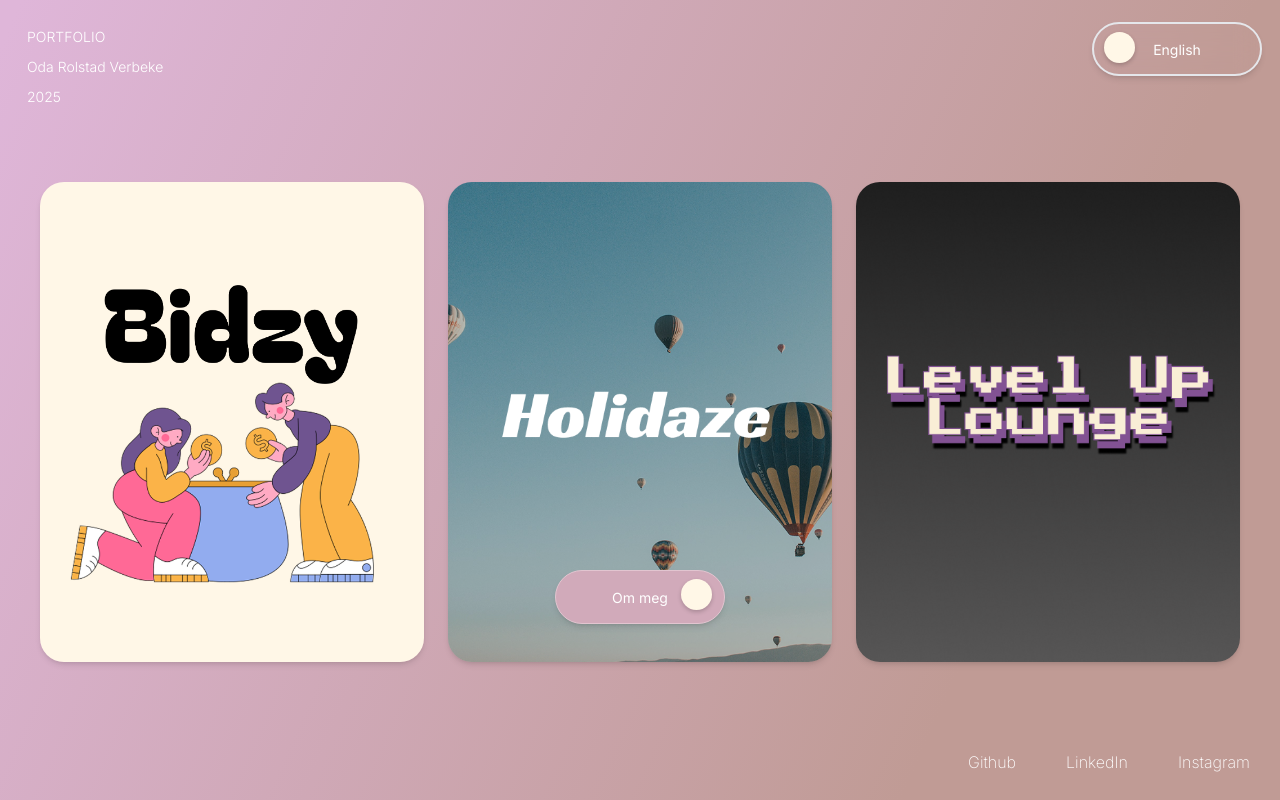
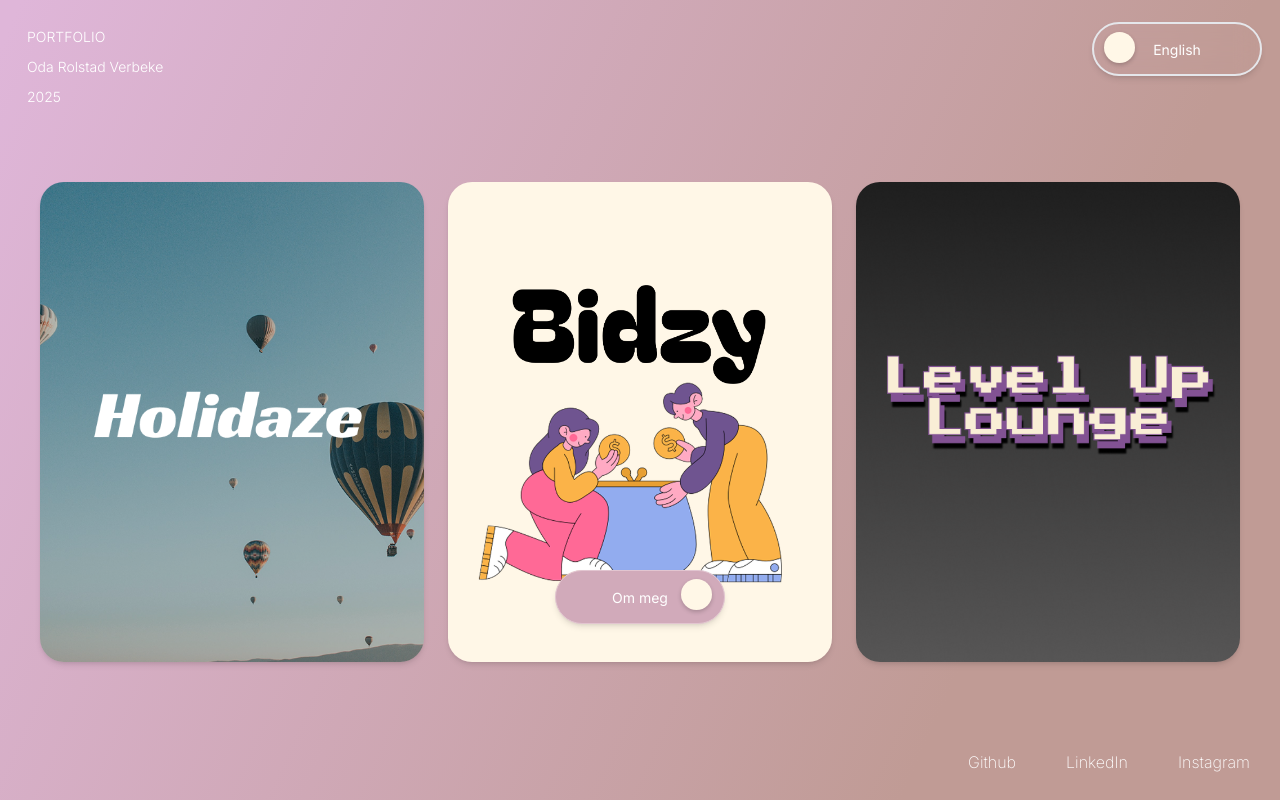
Before and after one commit to Kittypoda/Portfolio, a React (Vite) app: page /work in a window 1280 px wide. Shown: the top 800 px of the page. Built offline with nearby package versions, Linux system fonts and the light colour scheme; a web font is replaced by a local one.

Commit message:
adjusting project cards

```diff
--- a/src/pages/Work.jsx
+++ b/src/pages/Work.jsx
@@ -26,8 +26,8 @@ function Work({ language }) {
   };
 
   const cards = [
+    { src: holidazecard, alt: "Holidaze", link: "/holidaze" },
     { src: bidzycard, alt: "Bidzy", link: "/bidzy" },
-    { src: holidazecard, alt: "Holidaze", link: "/holidaze" },
     { src: lvlcard, alt: "Level Up", link: "/levelup" },
   ];
 
```
